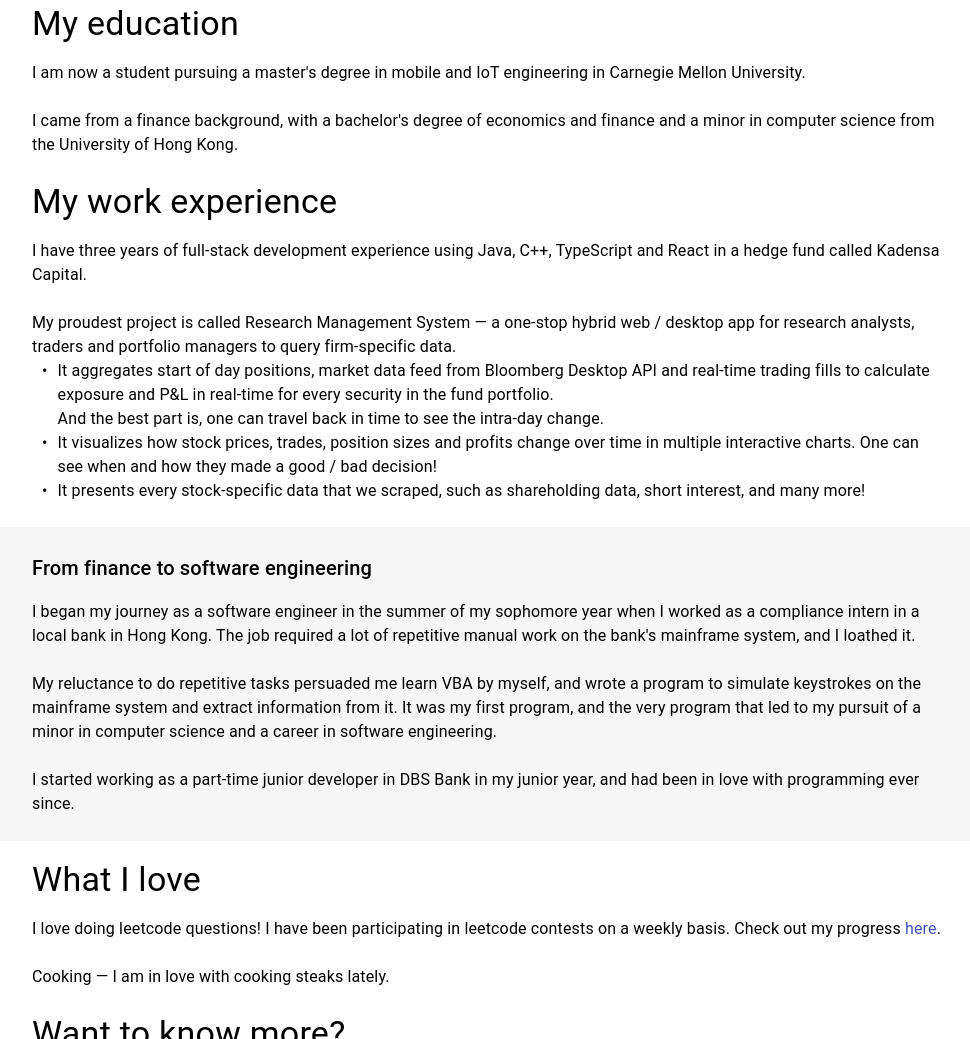
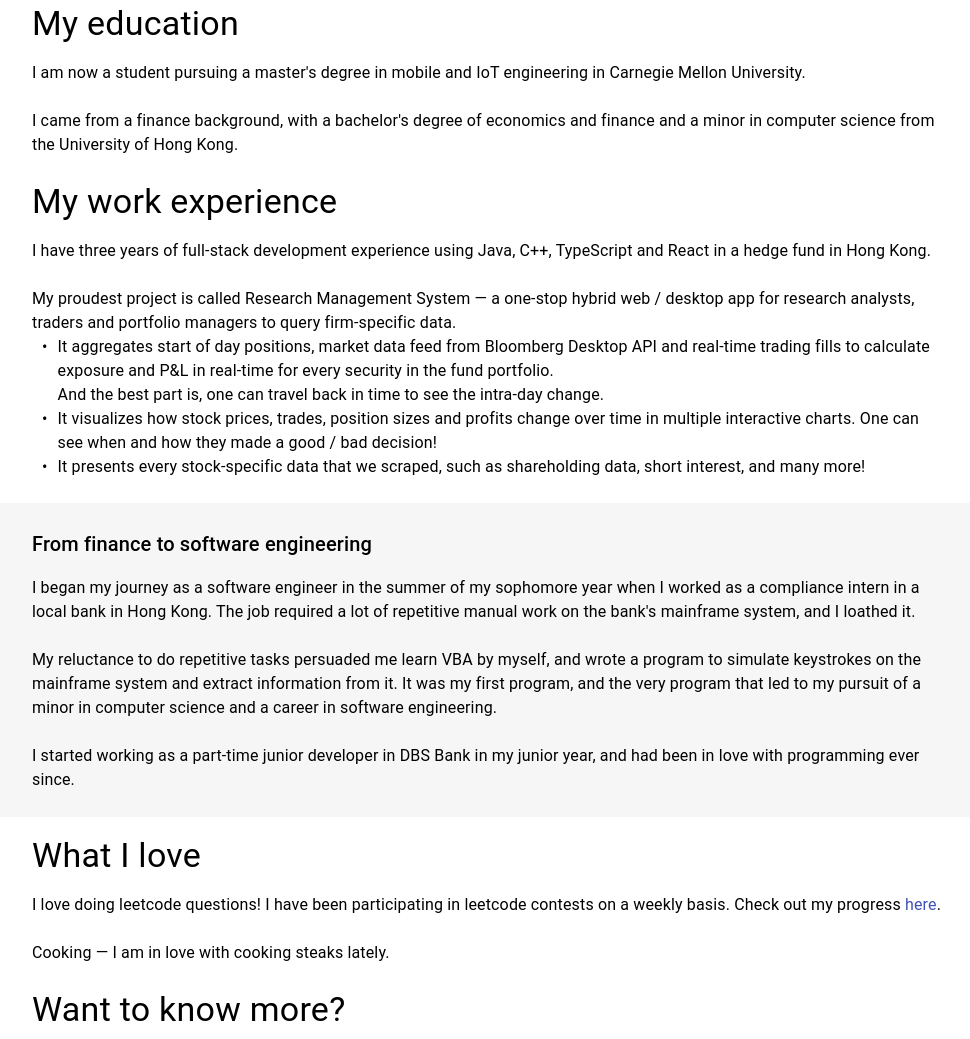
Before and after one commit to jasonlaw-dev/jasonlaw.me, a Gatsby site: page / in a window 1280 px wide. Shown: the part 940-1979 px from the top of the page, without its empty margins (152-1122 px from the left). Built offline with nearby package versions, Linux system fonts and the light colour scheme; Gatsby itself is replaced by a stand-in of ours.

Commit message:
chore: update pdf and about me

```diff
--- a/src/components/about-me.tsx
+++ b/src/components/about-me.tsx
@@ -148,7 +148,7 @@ export const AboutMe = () => {
         </Typography>
 
         <Typography variant="body1">
-          I have three years of full-stack development experience using Java, C++, TypeScript and React in a hedge fund called Kadensa Capital.
+          I have three years of full-stack development experience using Java, C++, TypeScript and React in a hedge fund in Hong Kong.
           <br />
           <br />
           My proudest project is called Research Management System — a one-stop hybrid web / desktop app for research analysts, traders and portfolio managers to query firm-specific data.
```
Also changed, not shown: 1 other file.
